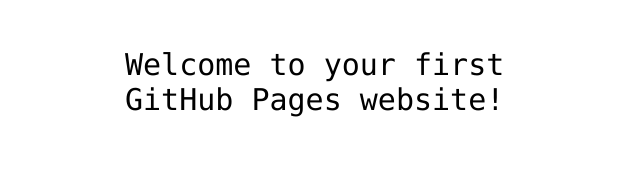
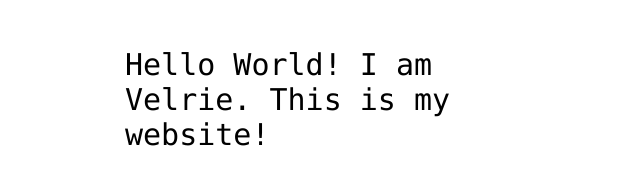
Before and after one commit to Valerie1998/hello-world, a plain HTML site: page index.html in a window 1280 px wide. Shown: the part 341-526 px from the top of the page, without its empty margins (315-955 px from the left). Drawn offline with Linux system fonts and the light colour scheme.

Commit message:
My first commit

```diff
--- a/index.html
+++ b/index.html
@@ -12,7 +12,7 @@
 <img src="https://octodex.github.com/images/daftpunktocat-thomas.gif" id="octocat" alt="octocat-gif" />
 
 <!-- Change this code here by copy and pasting your template on line 15 -->
-<p>Welcome to your first GitHub Pages website!</p>
+<p>Hello World! I am Velrie. This is my website!</p>
 
 </body>
 </html>
```
